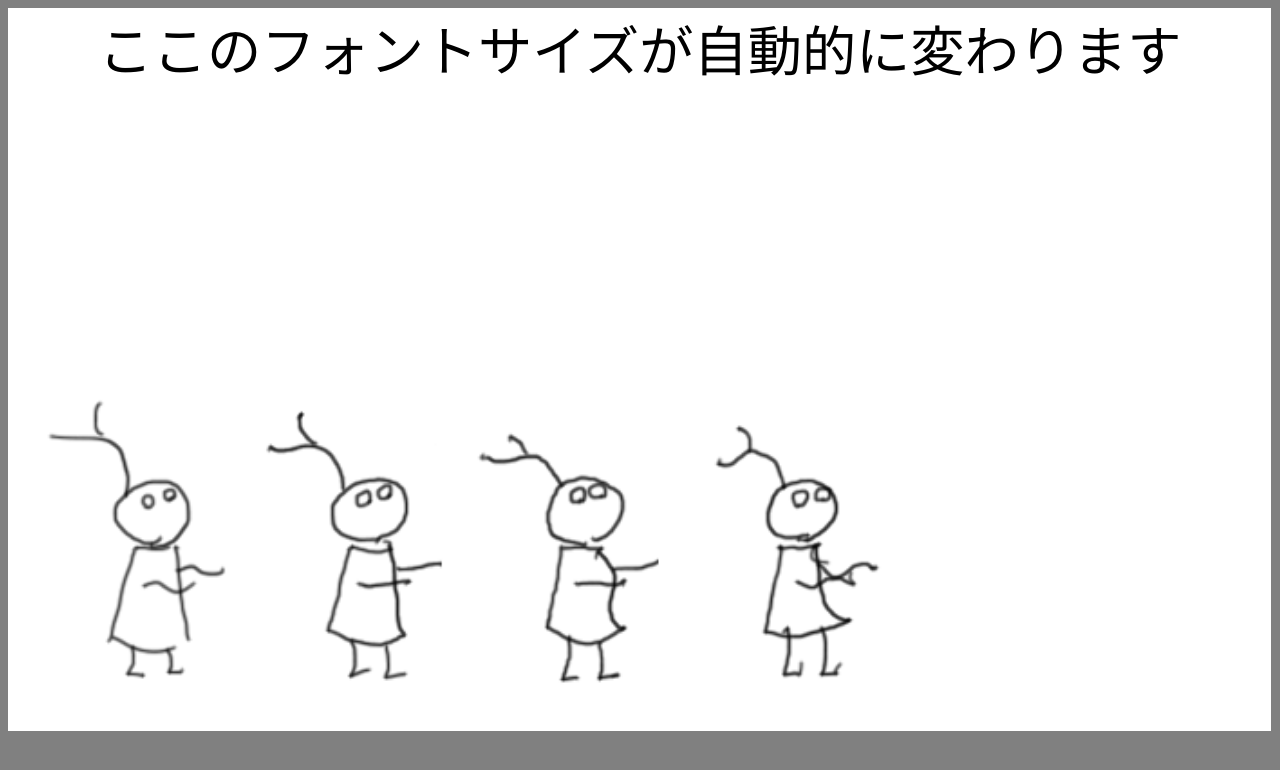
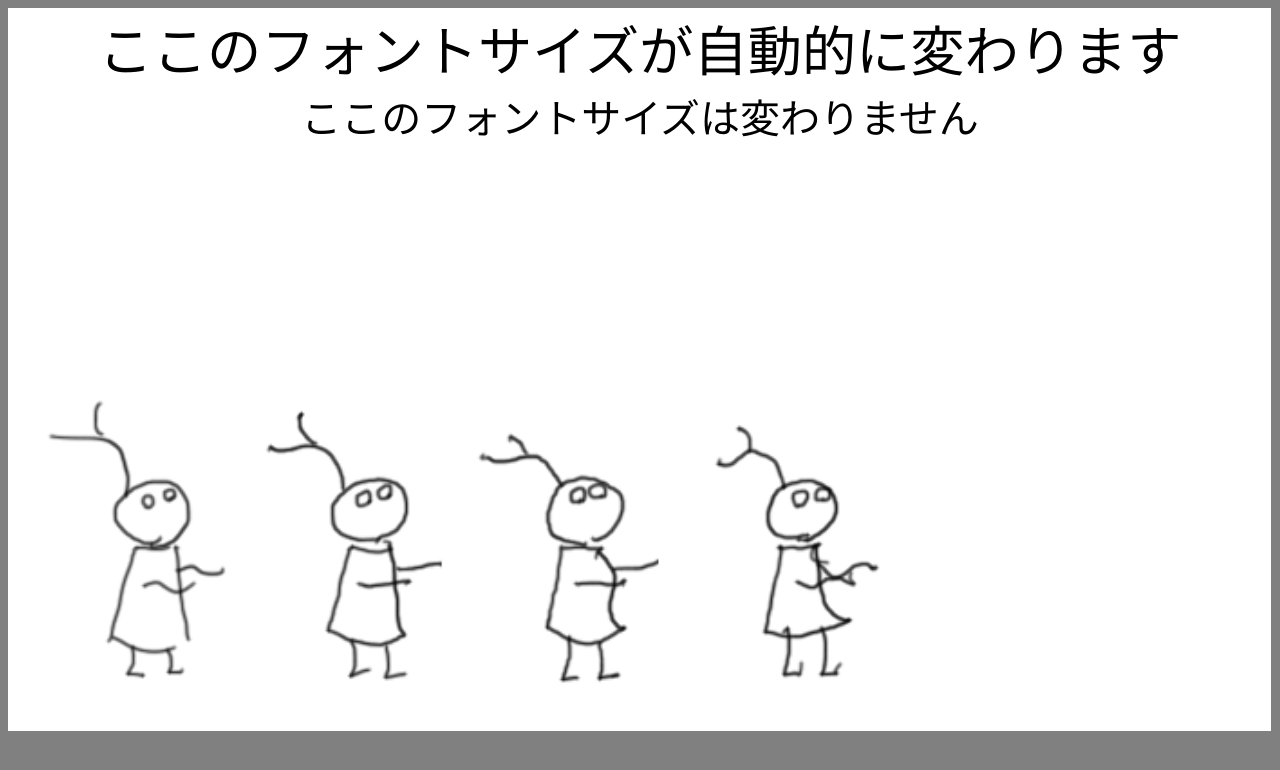
Before and after one commit to yokano/autofit-fontsize, a plain HTML site: page index.html in a window 1280 px wide. Drawn offline with nearby package versions, Linux system fonts and the light colour scheme.

Commit message:
フォントサイズが変わらない部分を追加

```diff
--- a/index.html
+++ b/index.html
@@ -6,7 +6,10 @@
 		<link rel="stylesheet" href="css/autofit.css">
 	</head>
 	<body>
-		<div id="target">ここのフォントサイズが自動的に変わります</div>
+		<div id="target">
+			<div>ここのフォントサイズが自動的に変わります</div>
+			<div style="font-size: 40px;">ここのフォントサイズは変わりません</div>
+		</div>
 		<script src="//ajax.googleapis.com/ajax/libs/jquery/1.11.1/jquery.min.js"></script>
 		<script src="js/autofit.js"></script>
 	</body>
```
